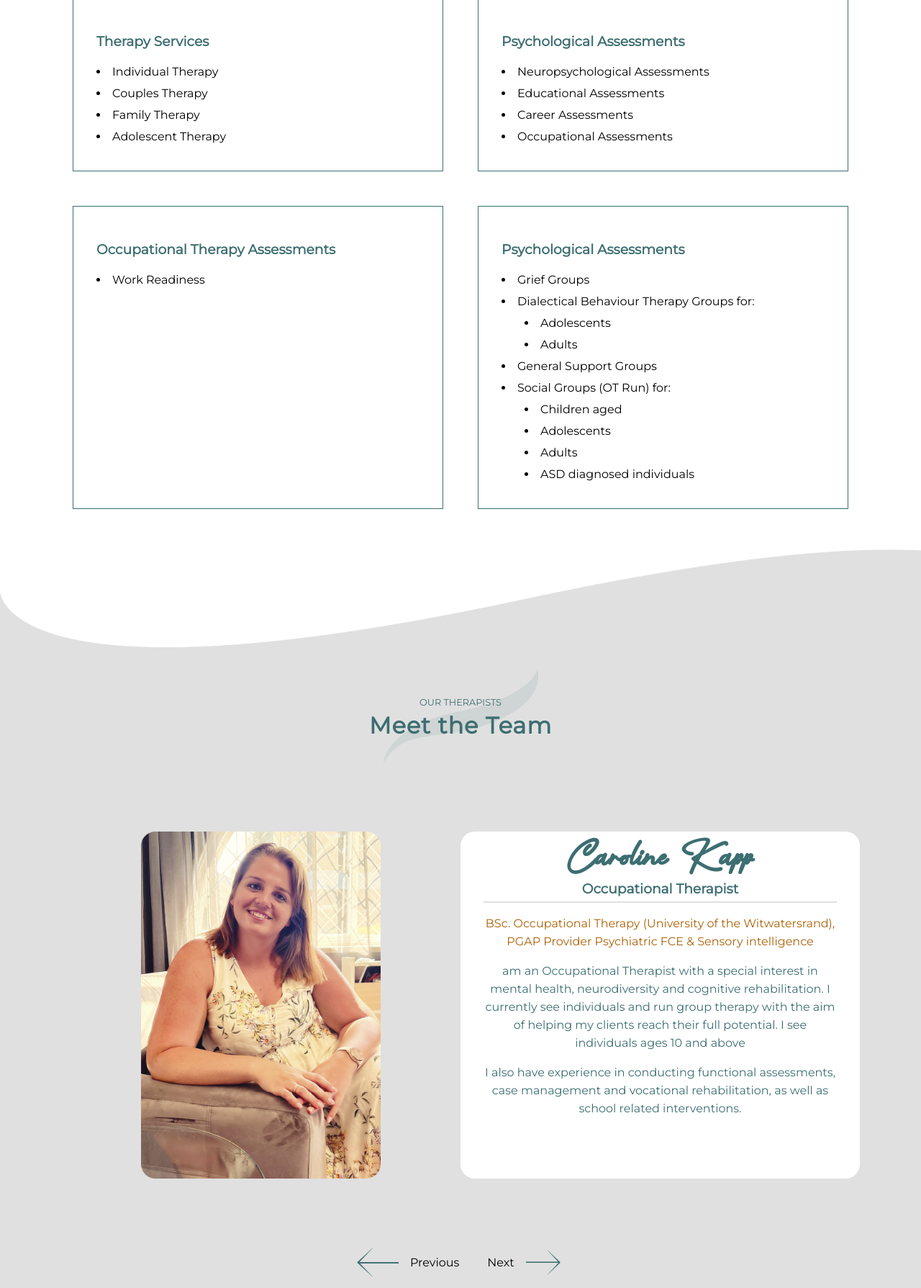
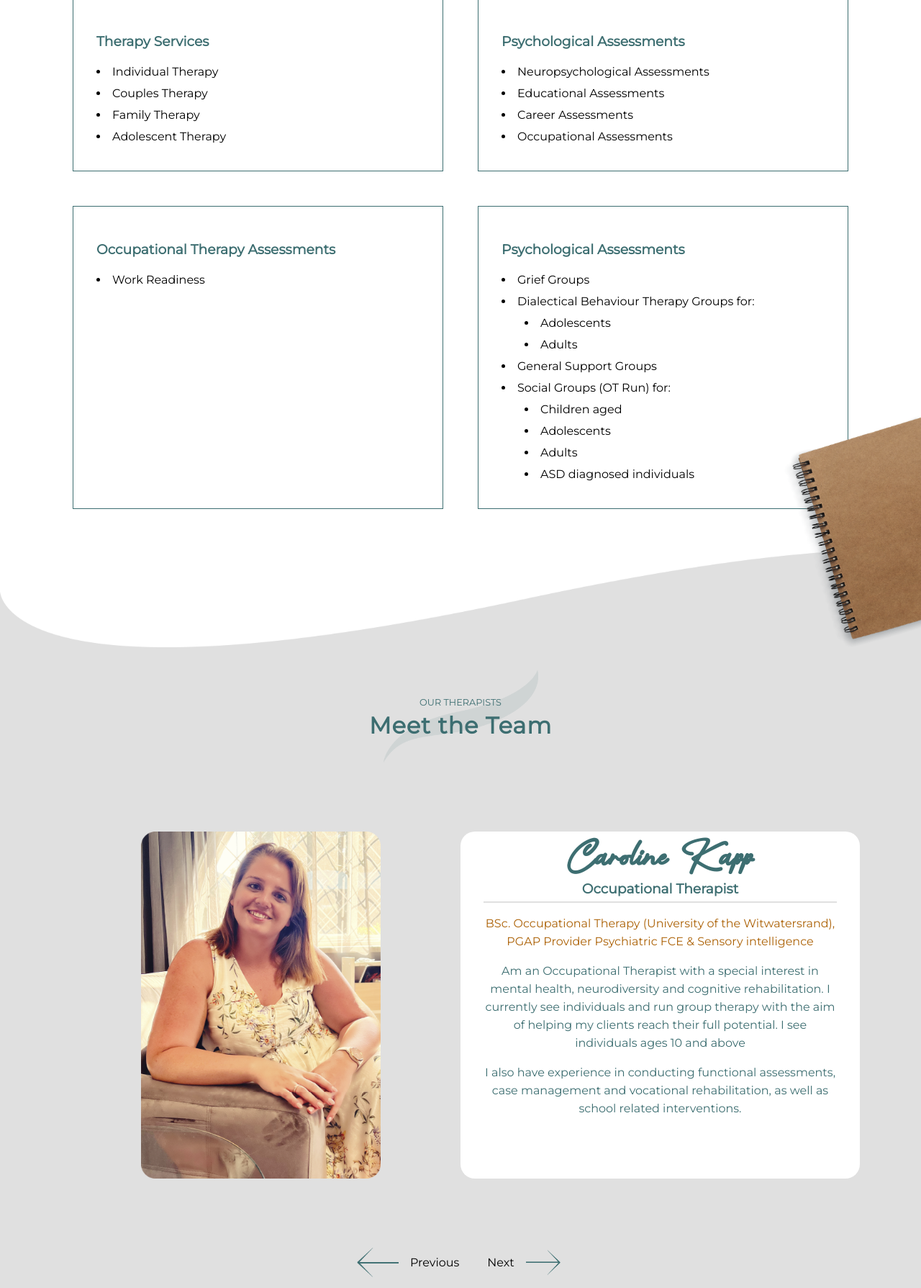
Before and after one commit to lunghile-suc/The-Mindspace-Website, a PHP site: page / in a window 1280 px wide. Shown: the part 2546-4335 px from the top of the page at 72% size. Run offline with PHP 8.4, Linux system fonts and the light colour scheme.

Commit message:
updated the therapists section

```diff
--- a/css/_navbar.scss
+++ b/css/_navbar.scss
@@ -27,6 +27,18 @@ nav {
 
     .logo img {
         width: 50%;
+
+        @include mediaQuery(768px) {
+            margin-left: 2rem;
+            width: 40%;
+        }
+
+        @include mediaQuery(992px) {
+            margin-top: 1rem;
+            margin-left: 2.5rem;
+            width: 50%;
+        }
+
     }
 
     ul {
--- a/css/_our-therapists.scss
+++ b/css/_our-therapists.scss
@@ -19,6 +19,7 @@
     .tp_img {
         display: flex;
         justify-content: center;
+        align-items: start;
         width: 100%;
         margin: 1rem 0;
 
@@ -32,6 +33,7 @@
 
             @include mediaQuery(768px) {
                 width: 60%;
+                object-fit: contain;
             }
 
         }
@@ -40,7 +42,6 @@
     .slide_content {
         background-color: #fff;
         color: $secondary_color;
-        text-align: center;
         border-radius: 20px;
         padding: 0 2rem;
 
@@ -48,12 +49,14 @@
             font-family: january_Shine;
             font-size: 4rem;
             font-weight: bold;
+            text-align: center;
         }
 
         h3 {
             position: relative;
             margin-bottom: 1rem;
             padding-bottom: 0.5rem;
+            text-align: center;
 
             &::before {
                 content: '';
@@ -68,6 +71,7 @@
 
         p {
             margin: 1rem 0;
+            text-align: center;
         }
 
         .tp_edu {
@@ -94,4 +98,30 @@
             }
         }
     }
+
+    .slide_flex{
+        line-height: 25px;
+    }
+
+    .area_of_interest{
+        padding-bottom: 2rem;
+        h3{
+            margin: 0;
+            text-align-last: left;
+
+            &::before {
+                content: '';
+                position: absolute;
+                bottom: 0;
+                left: 0;
+                width: 100%;
+                height: 2px;
+                background-color: transparent;
+            }
+        }
+
+        li{
+            line-height: 25px;
+        }
+    }
 }
--- a/css/_services.scss
+++ b/css/_services.scss
@@ -7,6 +7,57 @@
     background-repeat: no-repeat;
     overflow: hidden;
     padding: 7rem 0;
+
+    .s_img{
+        position: absolute;
+        width: 70%;
+
+        @include mediaQuery(480px){
+            width: 50%;
+        }
+
+        @include mediaQuery(768px){
+            width: 40%;
+        }
+
+        @include mediaQuery(992px){
+            width: 30%;
+        }
+    }
+
+    .img_2{
+        top: -60px;
+        left: -100px;
+
+        @include mediaQuery(480px){
+            left: -180px;
+        }
+
+        @include mediaQuery(768px){
+            left: -150px;
+        }
+
+        @include mediaQuery(992px){
+            width: 30%;
+        }
+    }
+
+    .img_3{
+        bottom: -30px;
+        right: -100px;
+
+        @include mediaQuery(480px){
+            right: -180px;
+        }
+
+        @include mediaQuery(768px){
+            right: -150px;
+        }
+
+        @include mediaQuery(992px){
+            width: 30%;
+        }
+    }
 
     .cards{
         display: grid;
--- a/css/main.css
+++ b/css/main.css
@@ -222,6 +235,63 @@ ul.active {
   overflow: hidden;
   padding: 7rem 0;
 }
+.services-section .s_img {
+  position: absolute;
+  width: 70%;
+}
+@media screen and (min-width: 480px) {
+  .services-section .s_img {
+    width: 50%;
+  }
+}
+@media screen and (min-width: 768px) {
+  .services-section .s_img {
+    width: 40%;
+  }
+}
+@media screen and (min-width: 992px) {
+  .services-section .s_img {
+    width: 30%;
+  }
+}
+.services-section .img_2 {
+  top: -60px;
+  left: -100px;
+}
+@media screen and (min-width: 480px) {
+  .services-section .img_2 {
+    left: -180px;
+  }
+}
+@media screen and (min-width: 768px) {
+  .services-section .img_2 {
+    left: -150px;
+  }
+}
+@media screen and (min-width: 992px) {
+  .services-section .img_2 {
+    width: 30%;
+  }
+}
+.services-section .img_3 {
+  bottom: -30px;
+  right: -100px;
+}
+@media screen and (min-width: 480px) {
+  .services-section .img_3 {
+    right: -180px;
+  }
+}
+@media screen and (min-width: 768px) {
+  .services-section .img_3 {
+    right: -150px;
+  }
+}
+@media screen and (min-width: 992px) {
+  .services-section .img_3 {
+    width: 30%;
+  }
+}
 .services-section .cards {
   display: grid;
   justify-content: center;
@@ -279,12 +350,13 @@ ul.active {
 @media screen and (min-width: 768px) {
   .therapists_section .tp_img img {
     width: 60%;
+    -o-object-fit: contain;
+       object-fit: contain;
   }
 }
 .therapists_section .slide_content {
   background-color: #fff;
   color: #3D6E71;
-  text-align: center;
   border-radius: 20px;
   padding: 0 2rem;
 }
@@ -309,6 +383,7 @@ ul.active {
 }
 .therapists_section .slide_content p {
   margin: 1rem 0;
+  text-align: center;
 }
 .therapists_section .slide_content .tp_edu {
   color: #ac6207;
--- a/index.html
+++ b/index.html
@@ -80,6 +80,7 @@
         </div>
     </section>
     <section class="services-section" id="services">
+        <img src="./images/img-2.png" class="img_2 s_img" alt="" srcset="">
         <div class="container">
             <div class="services-header section-header">
                 <p>OFFERED THERAPY SERVICES</p>
@@ -135,6 +136,7 @@
                 </div>
             </div>
         </div>
+        <img src="./images/img-3.png" alt="" class="img_3 s_img">
     </section>
     <section class="therapists_section" id="team">
         <div class="container">
@@ -152,7 +154,8 @@
                         <h3>Occupational Therapist</h3>
                         <p class="tp_edu">BSc. Occupational Therapy (University of the Witwatersrand), PGAP Provider
                             Psychiatric FCE & Sensory intelligence</p>
-                        <p class="tp_desc" id="tp_desc"> am an Occupational Therapist with a special interest in mental health, neurodiversity and
+                        <p class="tp_desc" id="tp_desc"> Am an Occupational Therapist with a special interest in mental
+                            health, neurodiversity and
                             cognitive rehabilitation. I currently see individuals and run group therapy with the aim of
                             helping
                             my clients reach their full potential. I see individuals ages 10 and above</p>
@@ -169,9 +172,192 @@
                         <h3>Clinical Psychologist</h3>
                         <p class="tp_edu">MA Clinical Psychology (WITS), BA. Hons Psychology (NWU)
                             BA. Psychology (WITS)</p>
-                        <p> I see psychotherapy as an extremely underutilised resource in the lives of individuals. Often people feel that therapy is only an option once they have burnout, hit rock bottom or when they are no longer able to deny their private struggles. Having worked in the private outpatient and inpatient setting in Johannesburg I have noticed how many people do not see therapy as an option. As life gets busier and the demands placed on them only increase, individuals seem to be more willing to sacrifice self-care before anything else. Therapy, mental health and basic self-care are often seen as indulgent rather than vitally important in these difficult times.  The more that we feel overwhelmed, isolated and pressured, the more we seem to withdraw into ourselves. This often creates an echo chamber of self-defeating beliefs and maladaptive internalised patterns of behaviour, which were often developed in our childhood. This tends to impact our ability to experience a value-based life in which one can engage in love, work and play. </p>
-                        <p>I also have experience in conducting functional assessments, case management and vocational
-                            rehabilitation, as well as school related interventions.</p>
+                        <div class="tp_description" id="content">
+                            <p> I see psychotherapy as an extremely underutilised resource in the lives of individuals.
+                                Often people feel that therapy is only an option once they have burnout, hit rock bottom or
+                                when they are no longer able to deny their private struggles. Having worked in the private
+                                outpatient and inpatient setting in Johannesburg I have noticed how many people do not see
+                                therapy as an option. As life gets busier and the demands placed on them only increase,
+                                individuals seem to be more willing to sacrifice self-care before anything else. Therapy,
+                                mental health and basic self-care are often seen as indulgent rather than vitally important
+                                in these difficult times. The more that we feel overwhelmed, isolated and pressured, the
+                                more we seem to withdraw into ourselves. This often creates an echo chamber of
+                                self-defeating beliefs and maladaptive internalised patterns of behaviour, which were often
+                                developed in our childhood. This tends to impact our ability to experience a value-based
+                                life in which one can engage in love, work and play. </p>
+                            <p>I also have experience in conducting functional assessments, case management and vocational
+                                rehabilitation, as well as school related interventions.</p>
+
+                            <div class="area_of_interest">
+                                <h3>Areas of interest</h3>
+                                <li>Mood Disorders</li>
+                                <li>Personality Disorders</li>
+                                <li>Anxiety Disorder</li>
+                                <li>and Personal Development.</li>
+                            </div>
+                        </div>
+                    </div>
+                </div>
+                <div class="therapist_slide">
+                    <div class="tp_img">
+                        <img src="./images/caroline-img.png" alt="Caroline Image">
+                    </div>
+                    <div class="slide_content">
+                        <h1>Kim Serebro</h1>
+                        <h3>Counselling Psychologist</h3>
+                        <p class="tp_edu">MA Counselling Psychology (WITS), BA. Hons Psychology (UNISA)
+                            BEd Hons Psychology (WITS), BA. Psychology (WITS)</p>
+                        <p> As a psychologist I am constantly amazed by peoples’ resilience and capacity to
+                            overcome tremendous hardship. I feel privileged when clients confide and share
+                            that which is deeply painful and feel honoured to embark on the therapeutic
+                            journey with them. </p>
+                        <p>I have managed the Dual Diagnosis Unit at Akeso Parktown for several years and in
+                            addition manage the COPE therapy team compromising of several psychologists
+                            and occupational therapists. Alongside this I run my own private practice. I believe in
+                            using the Dialectical Behavioural Therapy (DBT) model with my clients in order to
+                            empower and equip individuals in managing overwhelming feelings in productive
+                            ways. I put effort into creating a non-judgemnetal thinking space that allows clients
+                            to find themselves.</p>
+                        <p>Having practiced for the last nine years, I have come to value the significance of a
+                            team approach and derive great fulfilment working in conjunction with a team of
+                            committed and dedicated people.</p>
+
+                        <div class="area_of_interest">
+                            <h3>Areas of interest</h3>
+                            <li>Substance Abuse</li>
+                            <li>Individual Therapy</li>
+                            <li>Couples Therapy</li>
+                            <li>Family Therapy</li>
+                        </div>
+                    </div>
+                </div>
+                <div class="therapist_slide">
+                    <div class="tp_img">
+                        <img src="./images/caroline-img.png" alt="Caroline Image">
+                    </div>
+                    <div class="slide_content">
+                        <h1>Sheri Dalton</h1>
+                        <h3>Counselling Psychologist</h3>
+                        <p class="tp_edu">MA. Counselling Psychology (UP), BA. Hons Psychological Counselling (UNISA)
+                            BA. Psychology (UNISA)</p>
+                        <p> I am a registered counselling psychologist who believes wholeheartedly in the
+                            power of psychology and the potential for healing that a safe, non-judgemental
+                            therapy relationship can create. I am also aware that starting therapy can feel very
+                            scary and so I aim to create a space where your voice can be heard in a meaningful
+                            way, in a manner that you are comfortable with. I have extensive experience working
+                            with adolescents, adults, and families using Dialectical Behavioural Therapy (DBT)
+                            skills as a way to help clients gain insight and learn to manage their lives more
+                            effectively. I have trained in Psychodynamic, Dialectical Behavioural, Narrative
+                            Sandtray, Expressive Arts, Schema and family therapies. I view therapy as a manner
+                            in which to make sense of, and put life experiences into perspective so that you are
+                            no longer held hostage by your past</p>
+                        <div class="area_of_interest">
+                            <h3>Areas of interest</h3>
+                            <li>Depression</li>
+                            <li>Anxiety</li>
+                            <li>Personality Disorders</li>
+                            <li>Interpersonal Difficulties</li>
+                            <li>Attachment Difficulties</li>
+                            <li>Adjustment</li>
+                            <li>Substance Use</li>
+                            <li>Stress</li>
+                            <li>Behavioural Difficulties</li>
+                            <li>Dialectical Behavioural Therapy Workshops</li>
+                        </div>
+                        <p>I work with adults and adolescents in
+                            individual therapy, family therapy and
+                            group therapy</p>
+                    </div>
+                </div>
+                <div class="therapist_slide">
+                    <div class="tp_img">
+                        <img src="./images/caroline-img.png" alt="Caroline Image">
+                    </div>
+                    <div class="slide_content">
+                        <h1>Sindi Mlotshwa</h1>
+                        <h3>Counselling Psychologist</h3>
+                        <p class="tp_edu">MA Counselling Psychology (WITS), BSc. Hons Psychology (UCT)
+                            BA. Psychology (WITS)</p>
+                        <p> I acquired my Psychology Honours Degree at the University of Cape Town. I then
+                            completed my Masters in Community Based Counselling Psychology at the
+                            University of the Witwatersrand in Johannesburg. Part of my Masters training
+                            required that I complete an internship, which I completed in two different hospital
+                            sites (‘Rahima Moosa Mother and Child Hospital’ and ‘Helen Joseph Hospital’).
+                            After my internship I immediately began my private practice, and later began
+                            working at Akeso Clinic in Parktown. In my work experience I have treated
+                            adolescents, adults, couples and families. I also have more than 5 years’ worth of
+                            running group psychotherapy sessions.
+                            Furthermore, in my private capacity I have done a number of mental health-related
+                            workshops. To date I have run the following kinds of workshops:</p>
+                        <div class="slide_flex">
+                            <div class="workshops">
+                                <p>To date I have run the following kinds of workshops:</p>
+                                <li>Parenting workshops</li>
+                                <li>Mental health awareness workshops</li>
+                                <li>Workshops on Emotional Intelligence</li>
+                                <li>Workshops on Stress Management in the academic and work environment</li>
+                                <li>Grief Management workshops</li>
+                                <li>And other psychoeducational workshops</li>
+                                <li>Dialectical Behavioural Therapy workshops and group therapy</li>
+                            </div>
+                            <div class="area_of_interest">
+                                <h3>Areas of interest</h3>
+                                <li>Depression</li>
+                                <li>Anxiety</li>
+                                <li>Borderline Personality Disorders</li>
+                                <li>Grief/bereavement</li>
+                                <li>Adjustment Difficulties</li>
+                                <li>Couples Therapy</li>
+                                <li>Assessments: </li>
+                                <li>Career Assessments</li>
+                                <li>Neuropsychological Assessments</li>
+                                <li>Educational Assessments</li>
+                            </div>
+                        </div>
+                        <p>I work with children and adults alike.</p>
+                    </div>
+                </div>
+                <div class="therapist_slide">
+                    <div class="tp_img">
+                        <img src="./images/caroline-img.png" alt="Caroline Image">
+                    </div>
+                    <div class="slide_content">
+                        <h1>Sumayya Seth</h1>
+                        <h3>Clinical Psychologist</h3>
+                        <p class="tp_edu">MA Clinical Psychology (WITS), BA. Hons Psychology (WITS)
+                            BA. Psychology (WITS)</p>
+                        <p> While the step towards engaging in a therapeutic process is an immensely
+                            courageous one, it can also be a daunting and anxiety provoking one. My aim is thus
+                            to provide a non-judgemental, safe and caring environment where your thoughts
+                            and experiences can be fully expressed. </p>
+                        <p>As a registered Clinical Psychologist, my experience ranges from treating everyday
+                            problems to more serious mental health difficulties. While my therapy approach is
+                            to use an integrated model to suit my client’s needs, I enjoy working from an Insight
+                            Oriented (Psychodynamic) approach which facilitates a deeper understanding of
+                            oneself through making links between past and present experiences, thoughts,
+                            beliefs and emotions. Furthermore, I also enjoy making use of the Dialectical
+                            Behaviour Therapy (DBT) approach in further assisting my clients with managing
+                            overwhelming emotions in a more productive manner</p>
+                        <p>I have experience working in both the Public and Private sectors. I completed both
+                            my internship and community service years in the public sector working at Charlotte
+                            Maxeke Johannesburg Academic Hospital, Chris Hani Baragwanath Academic
+                            Hospital and Helen Joseph Hospital respectively. Following on from this I began my
+                            private practice as well as working at Akeso Clinic in Parktown. My work included
+                            individual therapy with children, adolescents and adults, couples and family
+                            therapy, and the facilitation of groups in both an inpatient and outpatient setting.
+                            Furthermore, I have conducted various psychological assessments</p>
+                        <div class="area_of_interest">
+                            <h3>Areas of interest</h3>
+                            <li>Depression</li>
+                            <li>Anxiety</li>
+                            <li>Personality Disorders</li>
+                            <li>Interpersonal Difficulties/Relationship difficulties</li>
+                            <li>Trauma</li>
+                            <li>Bereavement</li>
+                            <li>Bipolar Mood Disorder</li>
+                            <li>Pre and Post-partum difficulties</li>
+                            <li> Attachment Difficulties</li>
+                        </div>
                     </div>
                 </div>
             </div>
```
Also changed, not shown: other parts of css/main.css (+39 -0 lines), scripts/script.js (+9 -8 lines), 1 other file.
